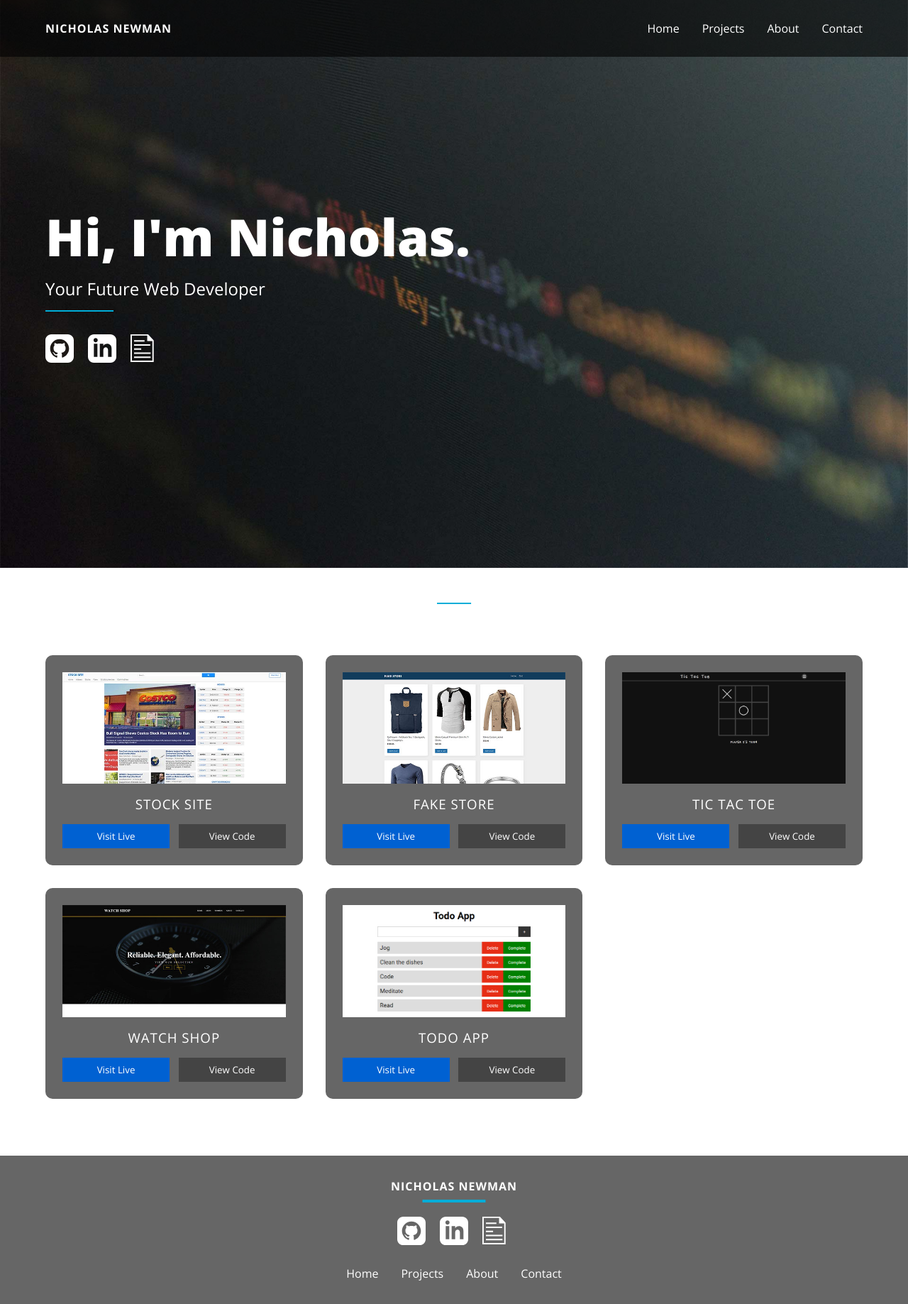
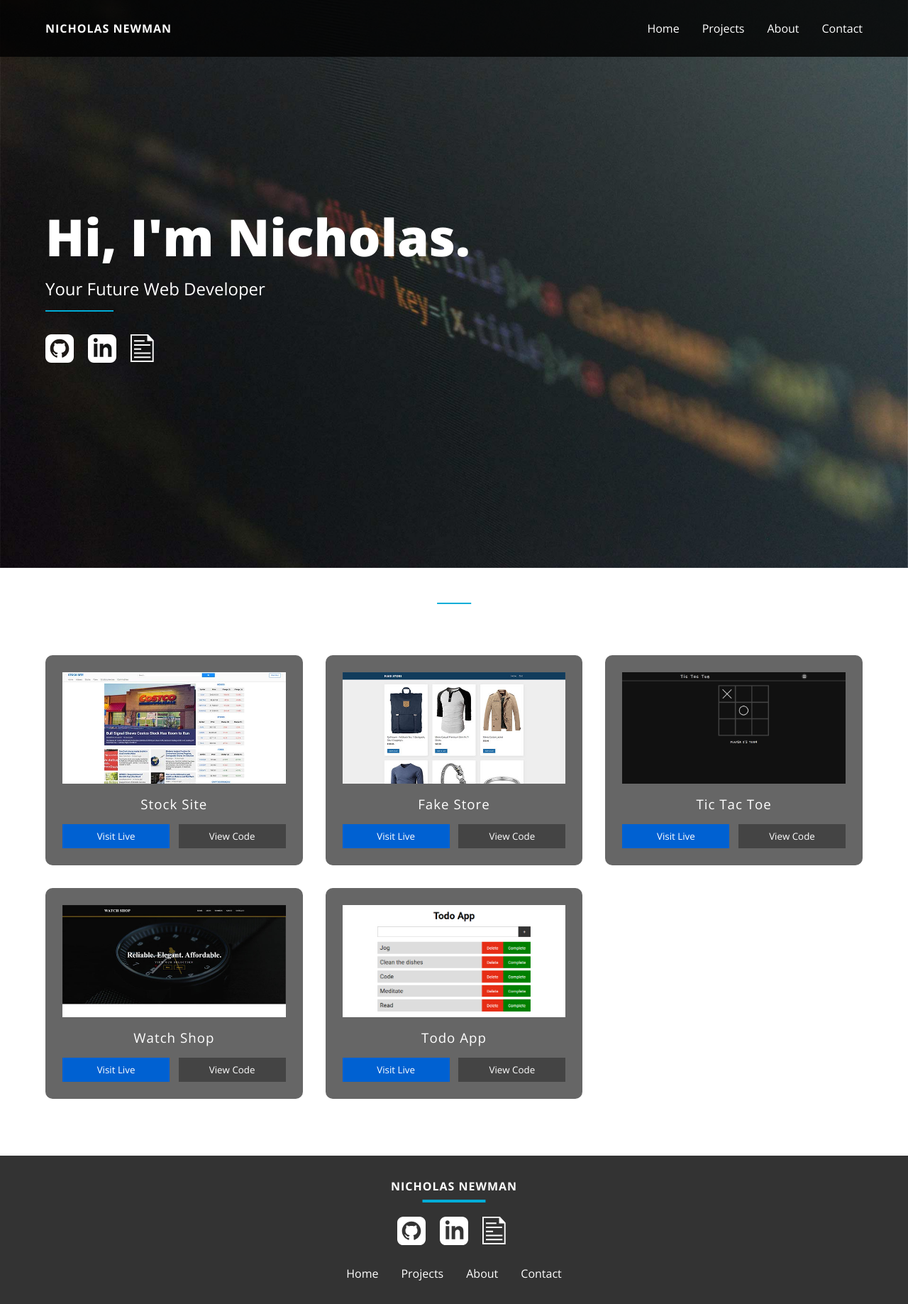
Before and after one commit to nicholas-newman1/portfolio-react, a React (Create React App) app: page / in a window 1280 px wide. Shown: the whole page at 71% size. Built offline with nearby package versions, Linux system fonts and the light colour scheme.

Commit message:
style changes

```diff
--- a/src/components/Footer/footer.css
+++ b/src/components/Footer/footer.css
@@ -1,5 +1,5 @@
 .footer {
-  background: rgba(0,0,0,0.6);
+  background: rgba(0, 0, 0, 0.8);
 }
 
 .footer__container {
@@ -19,11 +19,11 @@
   content: '';
   width: 50%;
   height: 4px;
-  background:  #00add8;
+  background: #00add8;
   position: absolute;
   bottom: -0.75rem;
   left: 50%;
-  transform: translateX(-50%)
+  transform: translateX(-50%);
 }
 
 .footer__social-links {
--- a/src/components/Header/header.css
+++ b/src/components/Header/header.css
@@ -2,8 +2,8 @@
   position: fixed;
   top: 0;
   width: 100%;
-  background: rgba(0,0,0,0.6);
-
+  background: rgba(0, 0, 0, 0.8);
+  z-index: 100;
 }
 
 .header__container {
@@ -27,7 +27,7 @@
     position: absolute;
     top: 100%;
     left: -6%; /* magic number */
-    background: rgba(0,0,0,0.6);
+    background: rgba(0, 0, 0, 0.6);
     border-top: 1px solid white;
     width: 100%;
     transform-origin: top;
@@ -35,7 +35,7 @@
   }
 
   .header__nav--hidden {
-    transform: scale(1,0);
+    transform: scale(1, 0);
   }
 
   .header__nav a {
--- a/src/index.css
+++ b/src/index.css
@@ -1,6 +1,8 @@
 @import url('https://fonts.googleapis.com/css2?family=Open+Sans:wght@300;400;700;800&display=swap');
 
-*, *::before, *::after {
+*,
+*::before,
+*::after {
   margin: 0;
   padding: 0;
   box-sizing: border-box;
@@ -28,12 +30,12 @@
   position: relative;
   left: 50%;
   transform: translateX(-50%);
-
+  text-transform: uppercase;
 }
 
 .section-heading::after {
   content: '';
-  background:  #00add8;
+  background: #00add8;
   width: 3rem;
   height: 2px;
   position: absolute;
--- a/src/pages/HomePage/Projects/Projects.js
+++ b/src/pages/HomePage/Projects/Projects.js
@@ -6,7 +6,7 @@ import './projects.css';
 const Projects = () => {
   return (
     <section className='projects'>
-      <h2 className='projects__heading section-heading'>My Work</h2>
+      <h2 className='projects__heading section-heading'>Projects</h2>
       <ul className='projects__list'>
         {projects.map((project) => (
           <Project project={project} key={project.id} />
--- a/src/pages/HomePage/Projects/project.css
+++ b/src/pages/HomePage/Projects/project.css
@@ -21,7 +21,6 @@
   color: white;
   font-weight: 400;
   letter-spacing: 1px;
-  text-transform: uppercase;
   text-decoration: none;
   transition: 300ms;
 }
```
Also changed, not shown: 1 other file (tests, documents, lock files or other folders).
